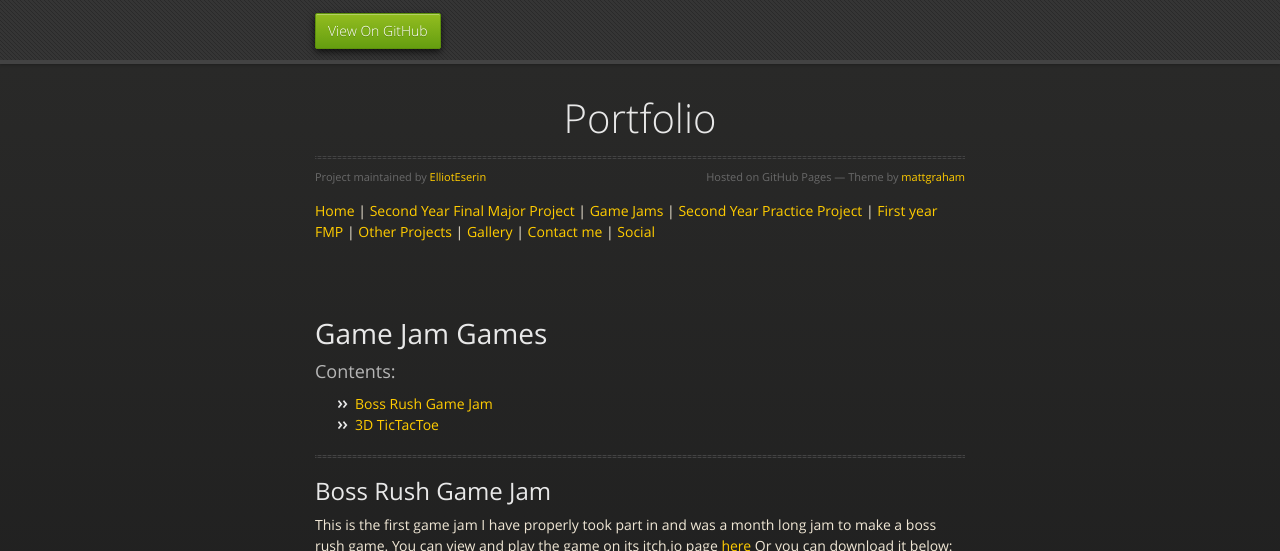
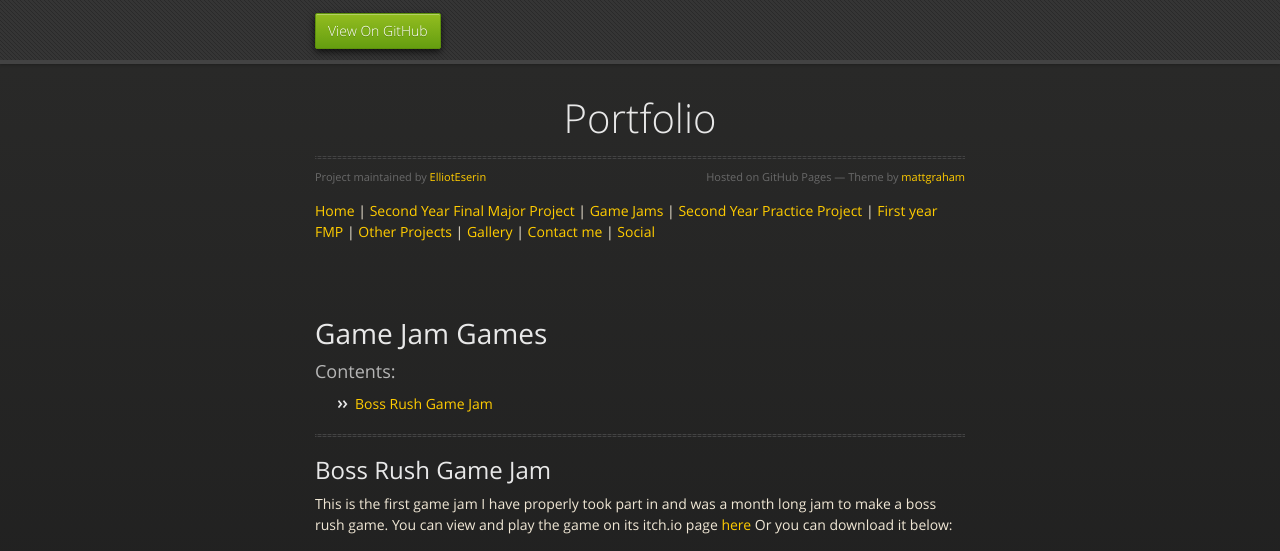
Before and after one commit to ElliotEserin/Portfolio, a Jekyll site: the page built from GameJams.md, in a window 1280 px wide and 921 px high, cut to the strip 0-551 px from the top of the window. Built offline with Jekyll 4.4.1, drawn with Linux system fonts in a browser that asks for light colours; our own code applies the rules of GitHub Pages for plain Markdown files; the repository's description, which GitHub fills in, is left out.

Commit message:
Update GameJams.md

```diff
--- a/GameJams.md
+++ b/GameJams.md
@@ -3,9 +3,6 @@
 <ul>
   <li>
     <a href="#BossRush"> Boss Rush Game Jam </a>
-  </li>
-  <li>
-    <a href="#ticTacToe"> 3D TicTacToe </a>
   </li>
 </ul>
 <hr>
```
